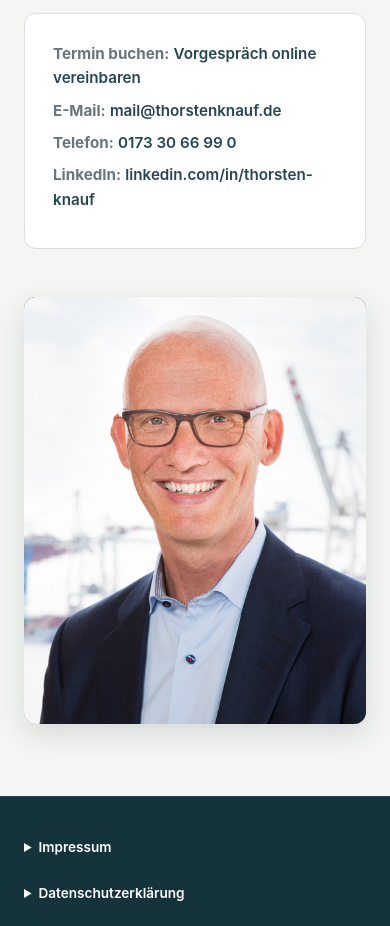
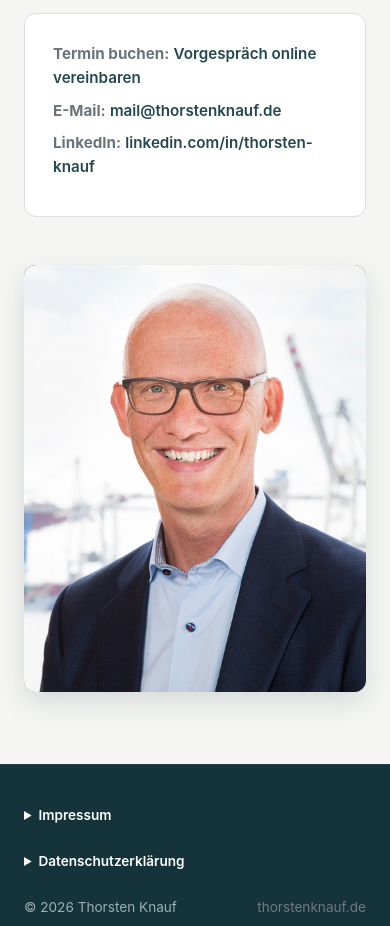
Before and after one commit to thorstenknauf/website, a plain HTML site: page index.html in a window 390 px wide. Shown: the part 8920-9846 px from the top of the page. Drawn offline with Linux system fonts and the light colour scheme.

Commit message:
Remove phone number from index.html
Removed phone number from contact information.

```diff
--- a/index.html
+++ b/index.html
@@ -482,7 +482,6 @@
               <div class="contact-card">
                 <p class="line"><strong>Termin buchen:</strong> <a href="https://zeeg.me/mail3115/erstberatung" target="_blank" rel="noopener">Vorgespräch online vereinbaren</a></p>
                 <p class="line"><strong>E-Mail:</strong> <a href="mailto:mail@thorstenknauf.de">mail@thorstenknauf.de</a></p>
-                <p class="line"><strong>Telefon:</strong> <a href="tel:+491733066990">0173 30 66 99 0</a></p>
                 <p class="line"><strong>LinkedIn:</strong> <a href="https://www.linkedin.com/in/thorsten-knauf/" target="_blank" rel="noopener">linkedin.com/in/thorsten-knauf</a></p>
               </div>
             </div>
@@ -515,7 +514,6 @@
           Am Mühlenteich 20<br />
           23611 Bad Schwartau<br />
           Deutschland</p>
-          <p>Kontakt: <a href="mailto:mail@thorstenknauf.de" style="color:#e7c887;">mail@thorstenknauf.de</a> · Telefon: 0173 30 66 99 0</p>
           <p>Verantwortlich für den Inhalt nach § 18 Abs. 2 MStV: Thorsten Knauf, Am Mühlenteich 20, 23611 Bad Schwartau</p>
           <p>USt-IdNr.: <span class="placeholder">[USt-ID – nach Erteilung ergänzen]</span></p>
         </details>
```
